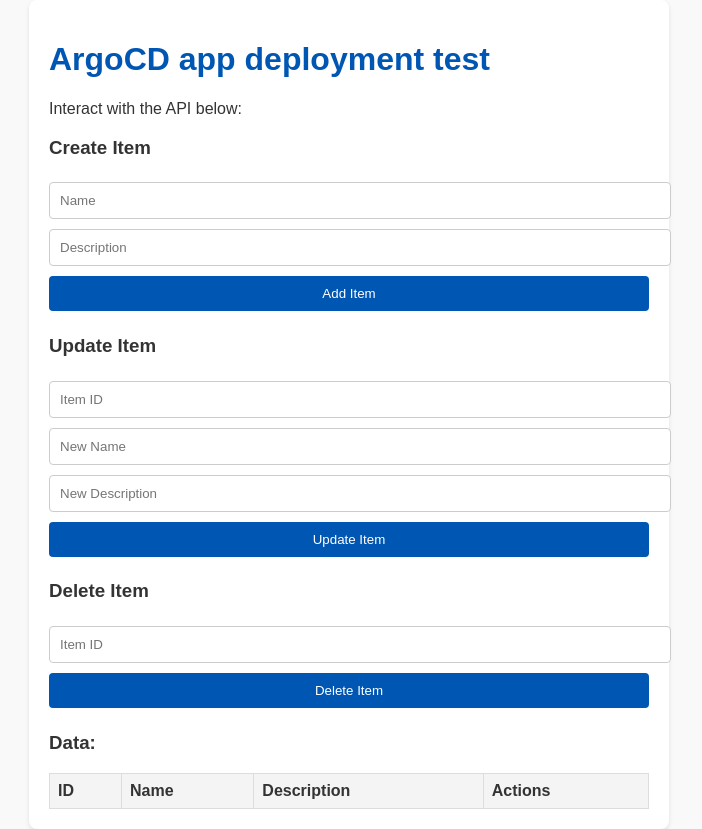
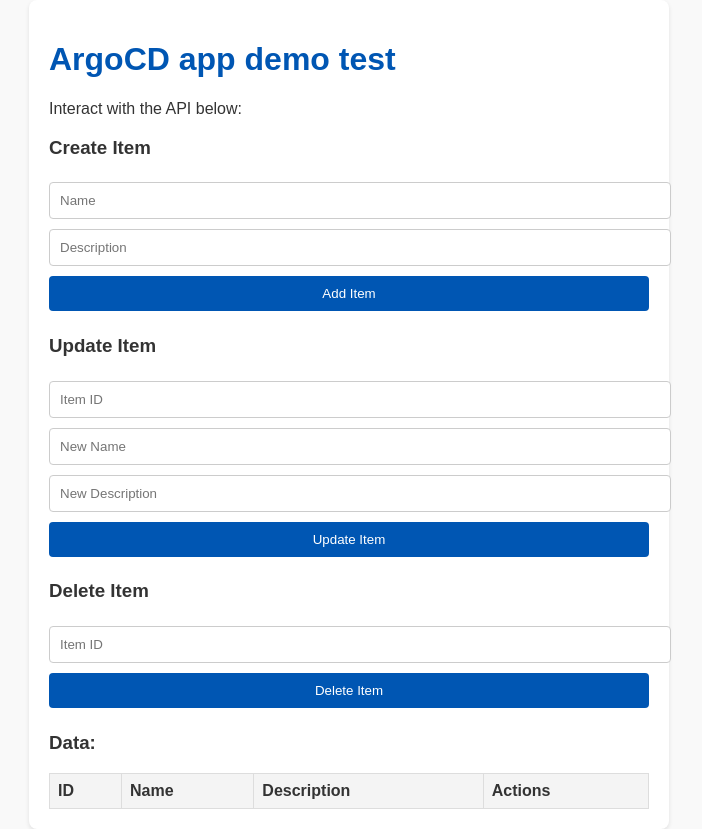
Before and after one commit to mario26rgl/example-webapp, a plain HTML site: page frontend/index.html in a window 1280 px wide. Shown: the whole page, without its empty margins (291-993 px from the left). Drawn offline with Linux system fonts and the light colour scheme; no server answers.

Commit message:
test frontend rolling update

```diff
--- a/frontend/index.html
+++ b/frontend/index.html
@@ -69,7 +69,7 @@
 </head>
 <body>
     <div class="container">
-        <h1>ArgoCD app deployment test</h1>
+        <h1>ArgoCD app demo test</h1>
         <p>Interact with the API below:</p>
 
         <!-- Create Item Form -->
```
